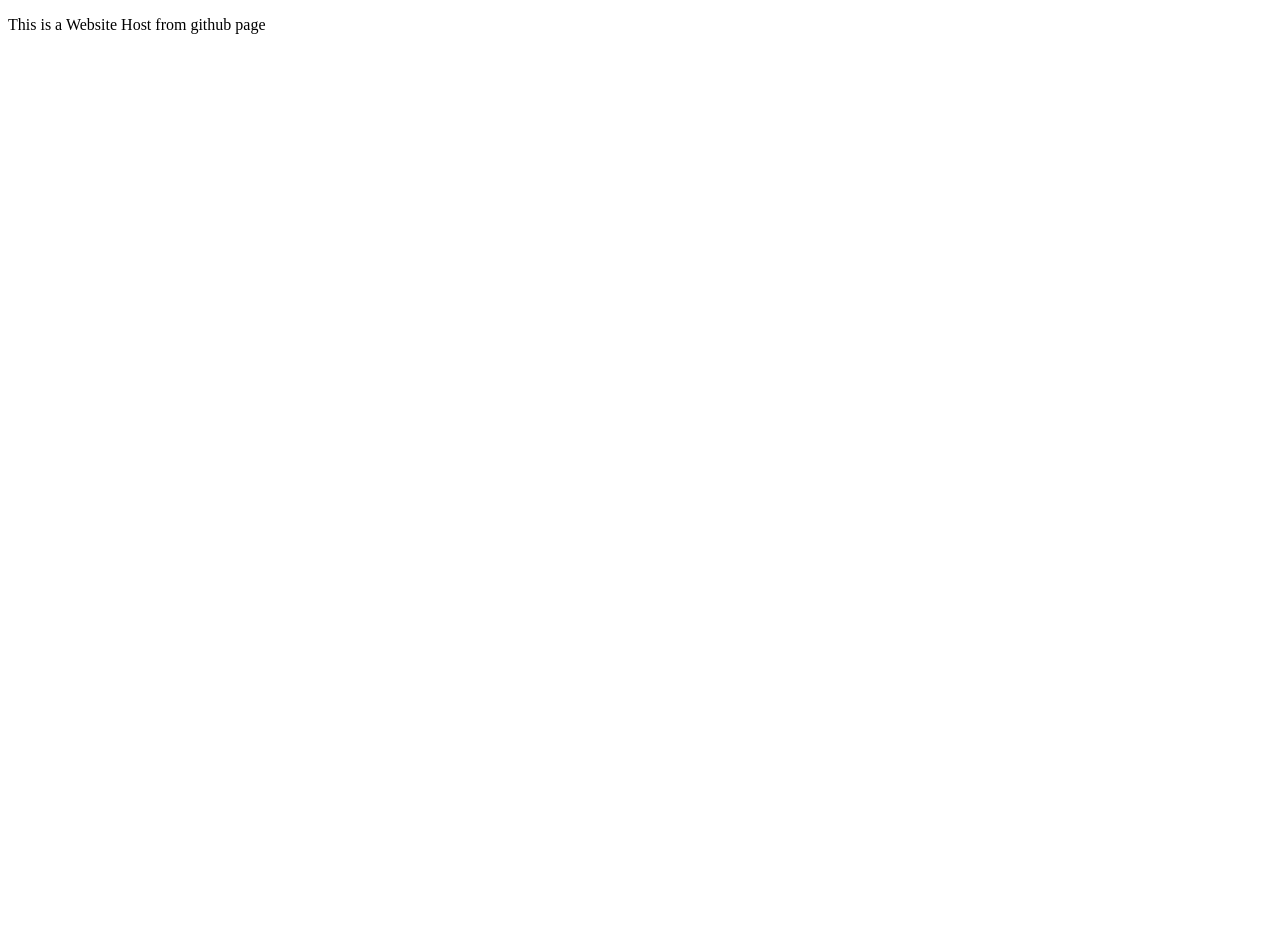
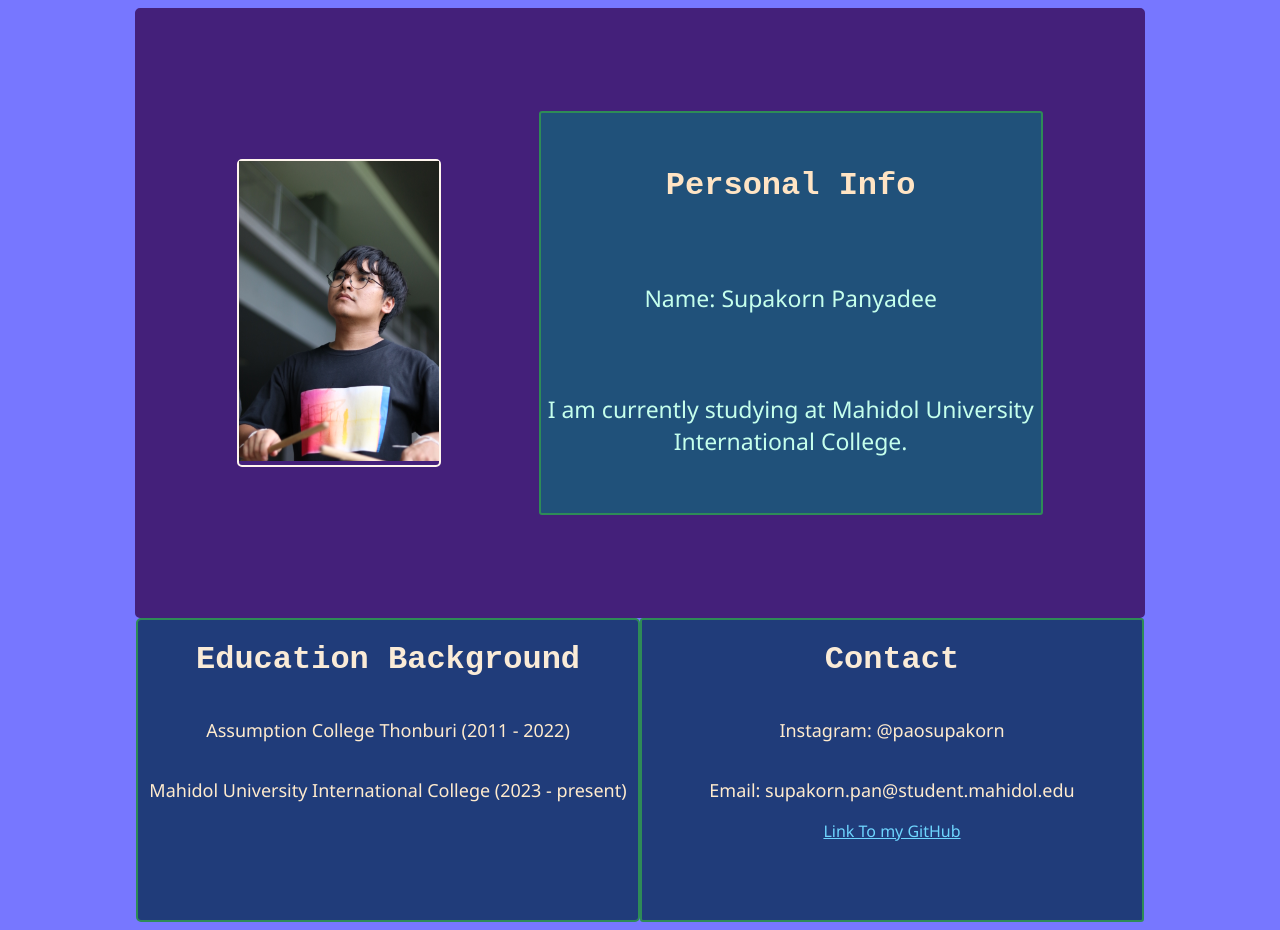
Before and after one commit to supakornpao/supakornpao.github.io, a plain HTML site: page index.html in a window 1280 px wide. Before the commit the page ends 800 px from the top, so only its background shows below. Drawn offline with Linux system fonts and the light colour scheme.

Commit message:
Add files via upload

```diff
--- a/index.html
+++ b/index.html
@@ -3,11 +3,47 @@
 <head>
     <meta charset="UTF-8">
     <meta name="viewport" content="width=device-width, initial-scale=1.0">
-
+    <link rel="stylesheet" href="style.css">
     <title>Document</title>
 </head>
 <body>
-    <p>This is a Website Host from github page</p>
+
+
+    <div id = "container1">
+        <div id = "image">
+            <img src="20240727163953_IMG_5473.JPG" alt="My pic" width="200" height="300">
+        </div>
+
+        <div id="subcontainer1">
+            <h1 style="font-family: 'Courier New', Courier, monospace; color: bisque;" >Personal Info</h1>
+            <p style="text-align: center;">Name: Supakorn Panyadee</p>
+
+            <p style="text-align: center;">I am currently studying at Mahidol University International College.</p>
+
+        </div>
+    </div>
+    <div id = "container2">
+
+
+        <h1 style="text-align: center; font-family: 'Courier New', Courier, monospace; color: antiquewhite;">Education Background</h1>
+
+        <p style="text-align: center;">Assumption College Thonburi (2011 - 2022)</p>
+        <p style="text-align: center;">Mahidol University International College (2023 - present)</p>
+
+    </div>
+
+    <div id = "container3">
+
+
+        <h1 style="text-align: center; font-family: 'Courier New', Courier, monospace; color: antiquewhite;">Contact</h1>
+
+        <p style="text-align: center;">Instagram: @paosupakorn</p>
+
+        <p style="text-align: center;">Email: supakorn.pan@student.mahidol.edu</p>
+        <a href="https://github.com/supakornpao" style="font-family: 'Segoe UI', Tahoma, Geneva, Verdana, sans-serif; color: rgb(110, 214, 255);">Link To my GitHub</a>
+
+    </div>
+
 
 </body>
 </html>
--- /dev/null
+++ b/style.css
@@ -0,0 +1,106 @@
+#container1{
+    display: flex;
+    flex-direction: row;
+    flex-wrap: wrap;
+    height:600px;
+    width: 1000px;
+    background-color: rgb(68, 32, 122);
+
+    border: 5px solid rgb(68, 32, 122);
+
+    border-radius: 5px;
+
+    /* align-content: center; */
+    align-items: center;
+    justify-content: space-evenly;
+}
+
+#subcontainer1{
+    display: flex;
+    flex-direction: column;
+    flex-wrap: wrap;
+    height: 400px;
+    width: 500px;
+    background-color: rgb(32, 81, 122);
+
+    /* align-content: center; */
+    align-items: center;
+    justify-content: space-evenly;
+
+    border: 2px solid seagreen;
+    border-radius: 3px;
+}
+
+p{
+    color: rgb(197, 255, 236);
+    font-size: 23px;
+    font-family: 'Segoe UI', Tahoma, Geneva, Verdana, sans-serif;
+}
+
+p:hover{
+    color: sandybrown;
+    font-size:  23px;
+    font-family: 'Segoe UI', Tahoma, Geneva, Verdana, sans-serif;
+    cursor: pointer;
+}
+
+#image{
+    border: 2px solid seashell;
+    border-radius: 5px;
+}
+
+#image:hover{
+    border: 2px solid rgb(160, 255, 174);
+}
+
+body{
+    display: flex;
+    flex-direction: row;
+    flex-wrap: wrap;
+    align-content: center;
+    justify-content: center;
+    background-color: rgb(119, 119, 255);
+}
+
+#container2{
+    display: flex;
+    flex-direction: column;
+    flex-wrap: wrap;
+    height: auto;
+
+    width: 500px;
+    background-color: rgb(32, 60, 122);
+
+    /* align-content: center; */
+    align-items: center;
+    justify-content: flex-start;
+
+    border: 2px solid seagreen;
+    border-radius: 5px;
+
+}
+
+#container2 p{
+    font-size: large;
+    color: blanchedalmond;
+}
+
+#container3 {
+    display: flex;
+    flex-direction: column;
+    flex-wrap: wrap;
+    height: 300px;
+    width: 500px;
+    background-color: rgb(32, 60, 122);
+
+    /* align-content: center; */
+    align-items: center;
+    justify-content: flex-start;
+
+    border: 2px solid seagreen;
+    border-radius: 3px;
+}
+#container3 p{
+    font-size: large;
+    color: blanchedalmond;
+}
```
Also changed, not shown: 20240727163953_IMG_5473.JPG (added).
